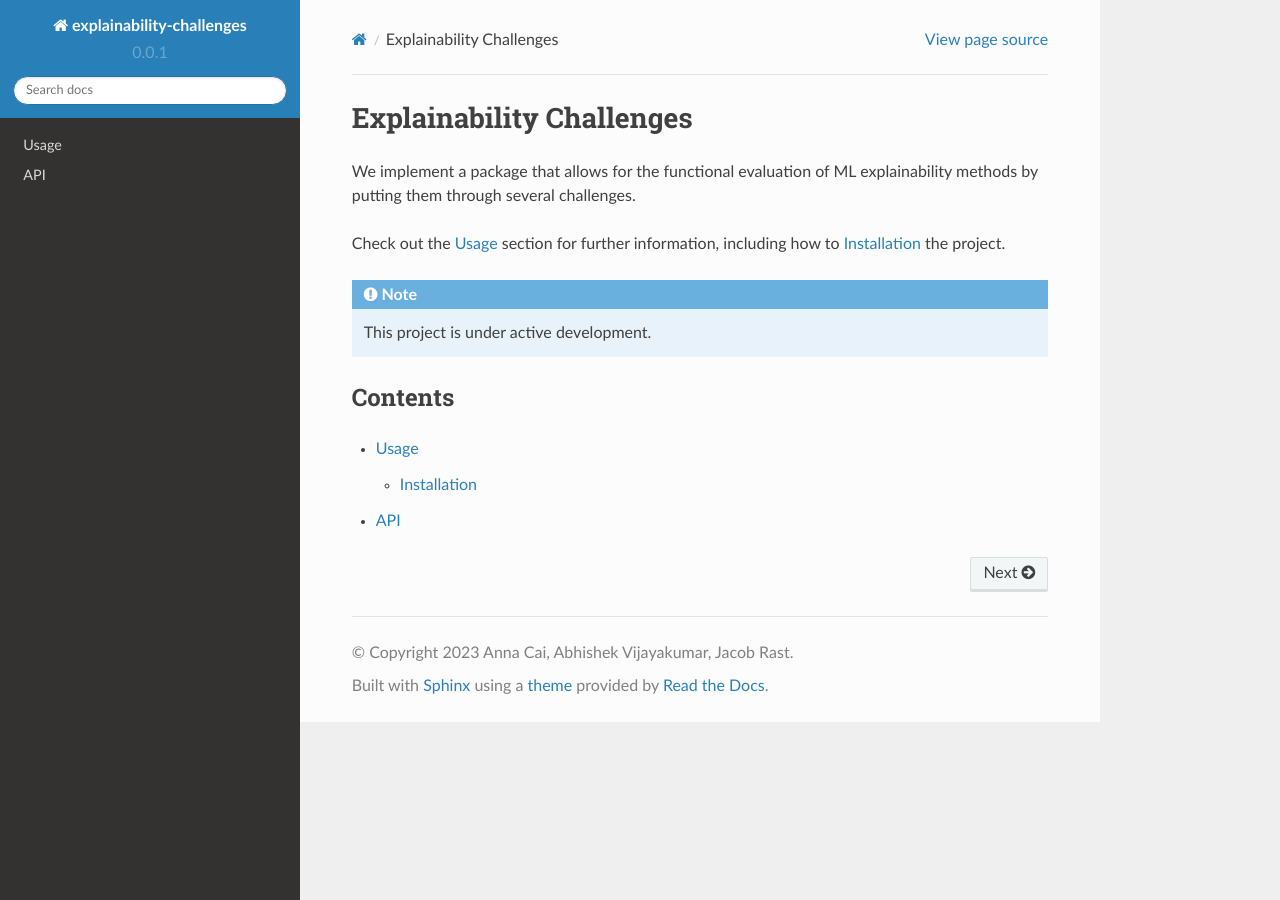
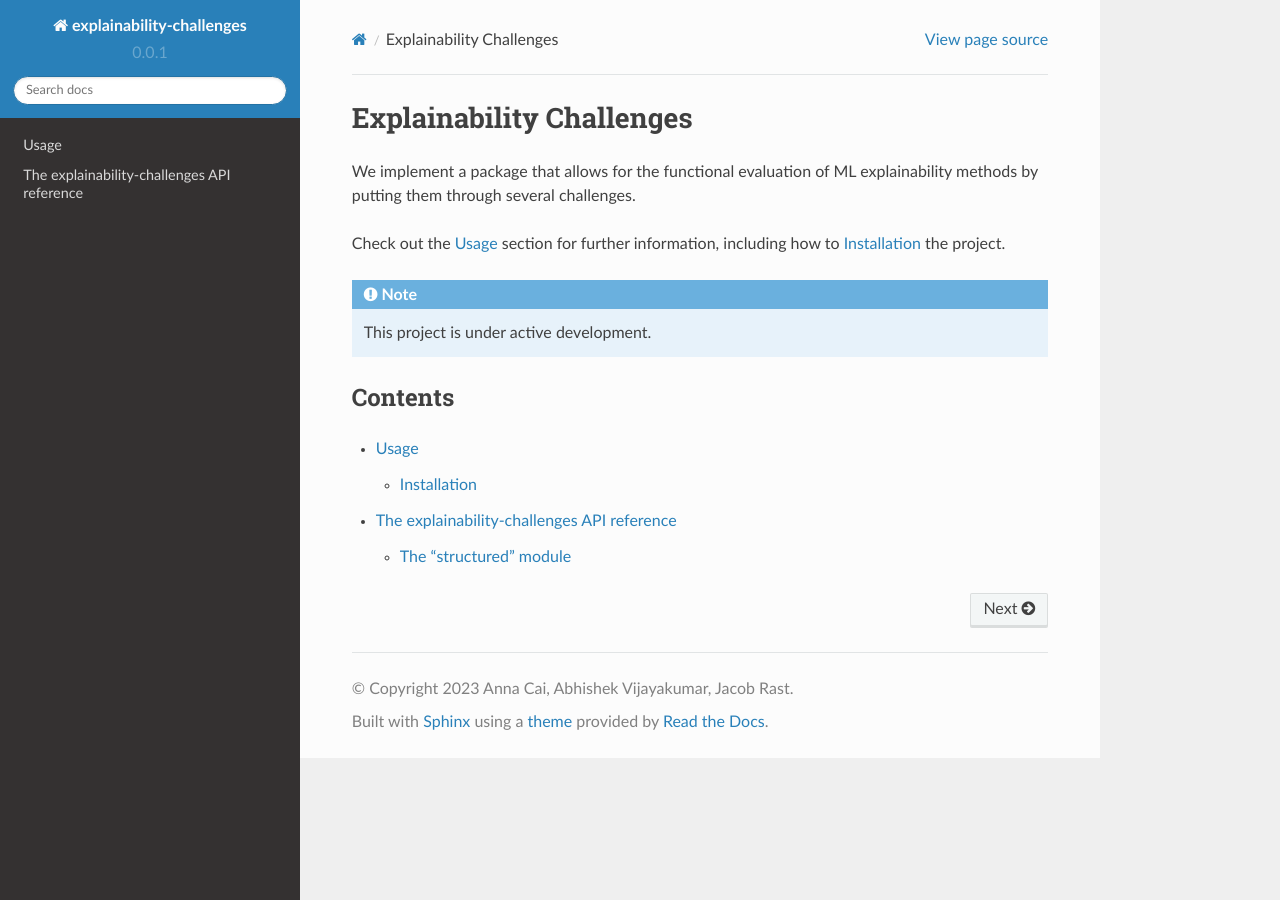
Before and after one commit to inkyubeytor/explainability-challenges, a Sphinx documentation site: the page built from docs/source/index.rst, in a window 1280 px wide. Built offline with Sphinx 7.4.7 and the Read the Docs theme 2.0.0, drawn with Linux system fonts in a browser that asks for light colours.

Commit message:
update documentation build structure

```diff
--- a/docs/source/api.rst
+++ b/docs/source/api.rst
@@ -1,7 +1,11 @@
-API
-===
+The explainability-challenges API reference
+=============================
 
-.. autosummary::
-   :toctree: generated
+.. automodule:: explainability
+   :members:
 
-   explainability-challenges
+The "structured" module
+------------------
+
+.. automodule:: explainability.structured
+   :members:
--- a/docs/source/conf.py
+++ b/docs/source/conf.py
@@ -1,3 +1,6 @@
+import os
+import sys
+
 # Configuration file for the Sphinx documentation builder.
 
 # -- Project information
@@ -33,3 +36,7 @@ html_theme = 'sphinx_rtd_theme'
 
 # -- Options for EPUB output
 epub_show_urls = 'footnote'
+
+# -- Point to package root
+
+sys.path.append(os.path.abspath('../../src/explainability'))
```
